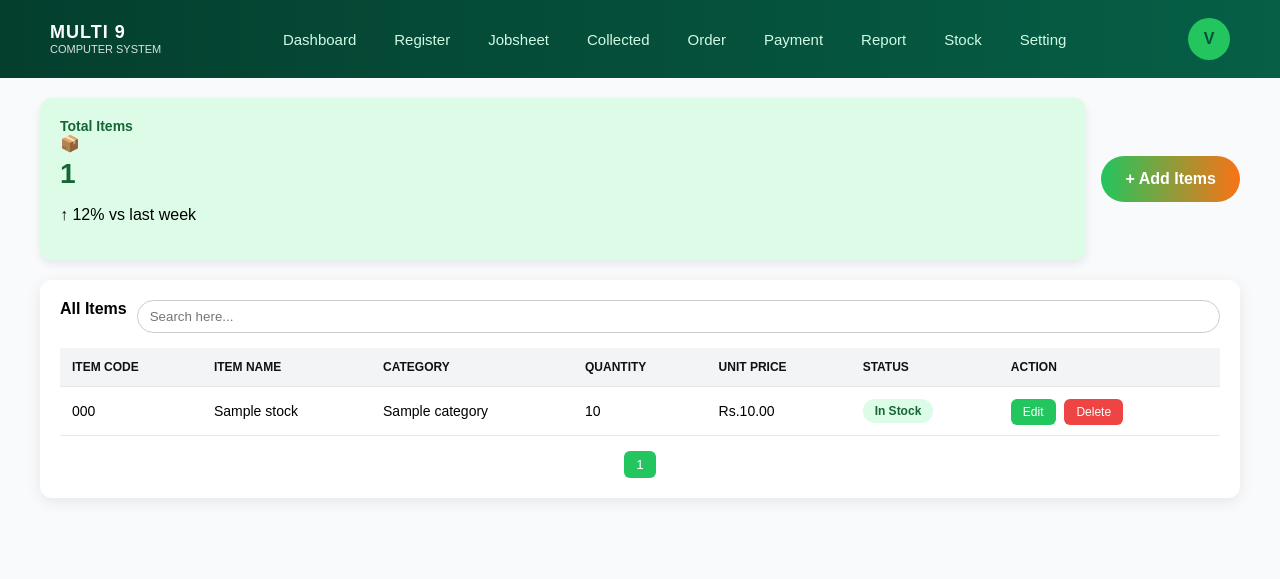
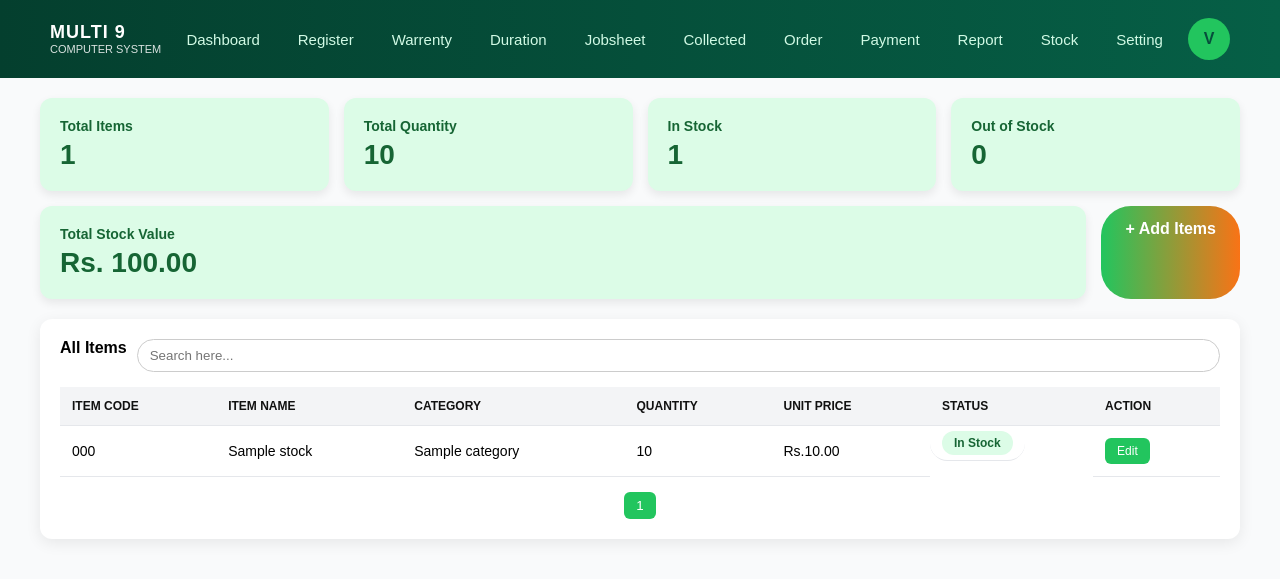
Before and after one commit to Chamodi27s/Predictive-Income-and-Repair-Time-Analytics-and-Forecasting-System-for-Multi9-Computer-Systems, a PHP site: page /stock.php in a window 1280 px wide. Shown: the top 579 px of the page. Run offline with PHP 8.4, Linux system fonts and the light colour scheme; tables that the repository leaves empty or names only in its code hold one stand-in row (values such as "Sample post").

Commit message:
nav updated

```diff
--- a/navbar.php
+++ b/navbar.php
@@ -85,6 +85,8 @@ $current_page = basename($_SERVER['PHP_SELF']);
     <div class="menu">
         <a href="index.php" class="<?= $current_page=='index.php'?'active':'' ?>">Dashboard</a>
         <a href="add_customer.php">Register</a>
+        <a href="warrenty">Warrenty</a>
+        <a href="duration">Duration</a>
         <a href="job_details.php">Jobsheet</a>
         <a href="collected.php">Collected</a>
         <a href="job_list.php">Order</a>
--- /dev/null
+++ b/payment.php
@@ -0,0 +1,5 @@
+<?php
+include 'db_config.php';
+include 'navbar.php';
+
+?>
--- a/stock.php
+++ b/stock.php
@@ -2,8 +2,12 @@
 include 'db_config.php';
 include 'navbar.php';
 
-/* Summary count */
-$totalItems = $conn->query("SELECT COUNT(*) total FROM stock")->fetch_assoc()['total'];
+/* Summary counts */
+$totalItems = $conn->query("SELECT COUNT(*) as total FROM stock")->fetch_assoc()['total'];
+$totalQty   = $conn->query("SELECT SUM(quantity) as total_qty FROM stock")->fetch_assoc()['total_qty'];
+$inStock    = $conn->query("SELECT COUNT(*) as total FROM stock WHERE quantity > 0")->fetch_assoc()['total'];
+$outStock   = $conn->query("SELECT COUNT(*) as total FROM stock WHERE quantity = 0")->fetch_assoc()['total'];
+$totalValue = $conn->query("SELECT SUM(quantity * unit_price) as total_value FROM stock")->fetch_assoc()['total_value'];
 
 /* Stock list */
 $stocks = $conn->query("
@@ -20,31 +24,32 @@ $stocks = $conn->query("
     <style>
         body{ font-family: Arial, sans-serif; background:#f9fafb; margin:0; padding:0;}
         .container{ max-width:1200px; margin:0 auto; padding:20px;}
-        /* ===== Card ===== */
-        .card-container{ display:flex; justify-content:space-between; align-items:center; margin-bottom:20px; flex-wrap:wrap; gap:15px;}
-        .card{ flex:1 1 200px; background:#dcfce7; padding:20px; border-radius:12px; box-shadow:0 4px 10px rgba(0,0,0,0.08); position:relative;}
+        /* ===== Cards ===== */
+        .card-container{ display:flex; flex-wrap:wrap; gap:15px; margin-bottom:20px;}
+        .card{ flex:1 1 200px; background:#dcfce7; padding:20px; border-radius:12px; box-shadow:0 4px 10px rgba(0,0,0,0.08);}
         .card h3{ font-size:14px; margin:0; color:#166534;}
-        .card h1{ font-size:28px; margin:5px 0 0; color:#166534; }
+        .card h1{ font-size:28px; margin:5px 0 0; color:#166534;}
         .add-btn{ background:linear-gradient(90deg,#22c55e,#f97316); color:#fff; padding:14px 24px; border-radius:30px; text-decoration:none; font-weight:bold; transition:0.3s; }
         .add-btn:hover{ opacity:0.9; transform:translateY(-2px); }
 
         /* ===== Table ===== */
         .table-box{ background:#fff; padding:20px; border-radius:12px; box-shadow:0 4px 15px rgba(0,0,0,0.08);}
-        .table-top{ display:flex; justify-content:space-between; margin-bottom:15px; flex-wrap:wrap; gap:10px; }
+        .table-top{ display:flex; justify-content:space-between; margin-bottom:15px; flex-wrap:wrap; gap:10px;}
         .table-top input{ padding:8px 12px; border-radius:20px; border:1px solid #ccc; flex:1 1 200px; }
         table{ width:100%; border-collapse:collapse; font-size:14px;}
         th,td{ padding:12px; border-bottom:1px solid #e5e7eb; text-align:left;}
         th{ background:#f3f4f6; color:#111; text-transform:uppercase; font-size:12px;}
-        #stockTable tbody tr:hover { background:#f3f4f6; } /* hover effect */
+        #stockTable tbody tr:hover { background:#f3f4f6; }
         .status{ padding:5px 12px; border-radius:20px; font-size:12px; font-weight:bold; display:inline-block;}
         .in{ background:#dcfce7; color:#166534;}
         .out{ background:#fef2f2; color:#b91c1c;}
-        .action a{ padding:6px 12px; font-size:12px; border-radius:6px; color:#fff; text-decoration:none; margin-right:5px; transition:0.3s; }
-        .edit{ background:#22c55e;}
-        .edit:hover{ opacity:0.9; transform:translateY(-2px);}
-        .delete{ background:#ef4444;}
-        .delete:hover{ opacity:0.9; transform:translateY(-2px);}
-        /* Pagination */
+        .action button{ padding:6px 12px; font-size:12px; border-radius:6px; color:#fff; border:none; cursor:pointer; margin-right:5px; transition:0.3s; }
+        .editBtn{ background:#22c55e;}
+        .editBtn:hover{ opacity:0.9; transform:translateY(-2px);}
+        .saveBtn{ background:#3b82f6;}
+        .saveBtn:hover{ opacity:0.9; transform:translateY(-2px);}
+        .cancelBtn{ background:#ef4444;}
+        .cancelBtn:hover{ opacity:0.9; transform:translateY(-2px);}
         .pagination{ margin-top:15px; display:flex; justify-content:center; gap:5px; }
         .pagination button{ padding:6px 12px; border:none; border-radius:6px; background:#f3f4f6; cursor:pointer; transition:0.3s;}
         .pagination button.active{ background:#22c55e; color:#fff; }
@@ -54,20 +59,17 @@ $stocks = $conn->query("
 </head>
 <body>
 <div class="container">
-    <!-- Cards -->
+    <!-- Summary Cards -->
     <div class="card-container">
-        <div class="card total-card">
-            <div class="card-top">
-                <h3>Total Items</h3>
-                <span class="card-icon">📦</span>
-            </div>
-            <h1><?= $totalItems ?></h1>
-            <p class="card-sub">↑ 12% vs last week</p>
-        </div>
+        <div class="card"><h3>Total Items</h3><h1><?= $totalItems ?></h1></div>
+        <div class="card"><h3>Total Quantity</h3><h1><?= $totalQty ?></h1></div>
+        <div class="card"><h3>In Stock</h3><h1><?= $inStock ?></h1></div>
+        <div class="card"><h3>Out of Stock</h3><h1><?= $outStock ?></h1></div>
+        <div class="card"><h3>Total Stock Value</h3><h1>Rs. <?= number_format($totalValue,2) ?></h1></div>
         <a href="stock_register.php" class="add-btn">+ Add Items</a>
     </div>
 
-    <!-- Table -->
+    <!-- Stock Table -->
     <div class="table-box">
         <div class="table-top">
             <strong>All Items</strong>
@@ -91,18 +93,15 @@ $stocks = $conn->query("
                     <td><?= $row['item_code'] ?></td>
                     <td><?= $row['item_name'] ?></td>
                     <td><?= $row['category_name'] ?></td>
-                    <td><?= $row['quantity'] ?></td>
+                    <td class="qty"><?= $row['quantity'] ?></td>
                     <td>Rs.<?= number_format($row['unit_price'],2) ?></td>
-                    <td>
-                        <?php if($row['quantity'] > 0){ ?>
-                            <span class="status in">In Stock</span>
-                        <?php } else { ?>
-                            <span class="status out">Out Stock</span>
-                        <?php } ?>
+                    <td class="status">
+                        <?= $row['quantity']>0 ? '<span class="status in">In Stock</span>' : '<span class="status out">Out Stock</span>' ?>
                     </td>
                     <td class="action">
-                        <a href="stock_edit.php?code=<?= $row['item_code'] ?>" class="edit">Edit</a>
-                        <a href="stock_delete.php?code=<?= $row['item_code'] ?>" class="delete" onclick="return confirm('Are you sure to delete this item?')">Delete</a>
+                        <button class="editBtn">Edit</button>
+                        <button class="saveBtn" style="display:none;">Save</button>
+                        <button class="cancelBtn" style="display:none;">Cancel</button>
                     </td>
                 </tr>
             <?php } ?>
@@ -113,7 +112,7 @@ $stocks = $conn->query("
 </div>
 
 <script>
-// ===== Search + Pagination =====
+// ===== Pagination + Search =====
 const rowsPerPage = 8;
 const table = document.getElementById('stockTable');
 const tbody = table.querySelector('tbody');
@@ -149,12 +148,67 @@ document.getElementById('searchInput').addEventListener('keyup', function(){
     rows.forEach(row => {
         row.style.display = row.textContent.toLowerCase().includes(filter) ? '' : 'none';
     });
-    // Update rows array for pagination
     rows = Array.from(tbody.querySelectorAll('tr')).filter(row => row.style.display !== 'none');
     showPage(1);
 });
 
 showPage(1);
+
+// ===== Inline Edit Quantity =====
+document.querySelectorAll('.editBtn').forEach(btn => {
+    btn.addEventListener('click', function() {
+        const row = this.closest('tr');
+        const qtyCell = row.querySelector('.qty');
+        const currentQty = qtyCell.textContent;
+
+        // Make editable
+        qtyCell.innerHTML = `<input type="number" value="${currentQty}" min="0">`;
+        row.querySelector('.editBtn').style.display = 'none';
+        row.querySelector('.saveBtn').style.display = 'inline-block';
+        row.querySelector('.cancelBtn').style.display = 'inline-block';
+    });
+});
+
+document.querySelectorAll('.cancelBtn').forEach(btn => {
+    btn.addEventListener('click', function() {
+        const row = this.closest('tr');
+        const qtyCell = row.querySelector('.qty input');
+        const qty = qtyCell.defaultValue;
+        qtyCell.parentElement.textContent = qty;
+
+        const statusCell = row.querySelector('.status');
+        statusCell.innerHTML = qty > 0 ? '<span class="status in">In Stock</span>' : '<span class="status out">Out Stock</span>';
+
+        row.querySelector('.editBtn').style.display = 'inline-block';
+        row.querySelector('.saveBtn').style.display = 'none';
+        row.querySelector('.cancelBtn').style.display = 'none';
+    });
+});
+
+document.querySelectorAll('.saveBtn').forEach(btn => {
+    btn.addEventListener('click', function() {
+        const row = this.closest('tr');
+        const itemCode = row.cells[0].textContent;
+        const newQty = row.querySelector('.qty input').value;
+
+        fetch('stock_update.php', {
+            method:'POST',
+            headers:{'Content-Type':'application/x-www-form-urlencoded'},
+            body:`item_code=${itemCode}&quantity=${newQty}`
+        })
+        .then(res=>res.text())
+        .then(data=>{
+            row.querySelector('.qty').textContent = newQty;
+            const statusCell = row.querySelector('.status');
+            statusCell.innerHTML = newQty>0 ? '<span class="status in">In Stock</span>' : '<span class="status out">Out Stock</span>';
+
+            row.querySelector('.editBtn').style.display = 'inline-block';
+            row.querySelector('.saveBtn').style.display = 'none';
+            row.querySelector('.cancelBtn').style.display = 'none';
+        })
+        .catch(err=>console.error(err));
+    });
+});
 </script>
 </body>
 </html>
```
